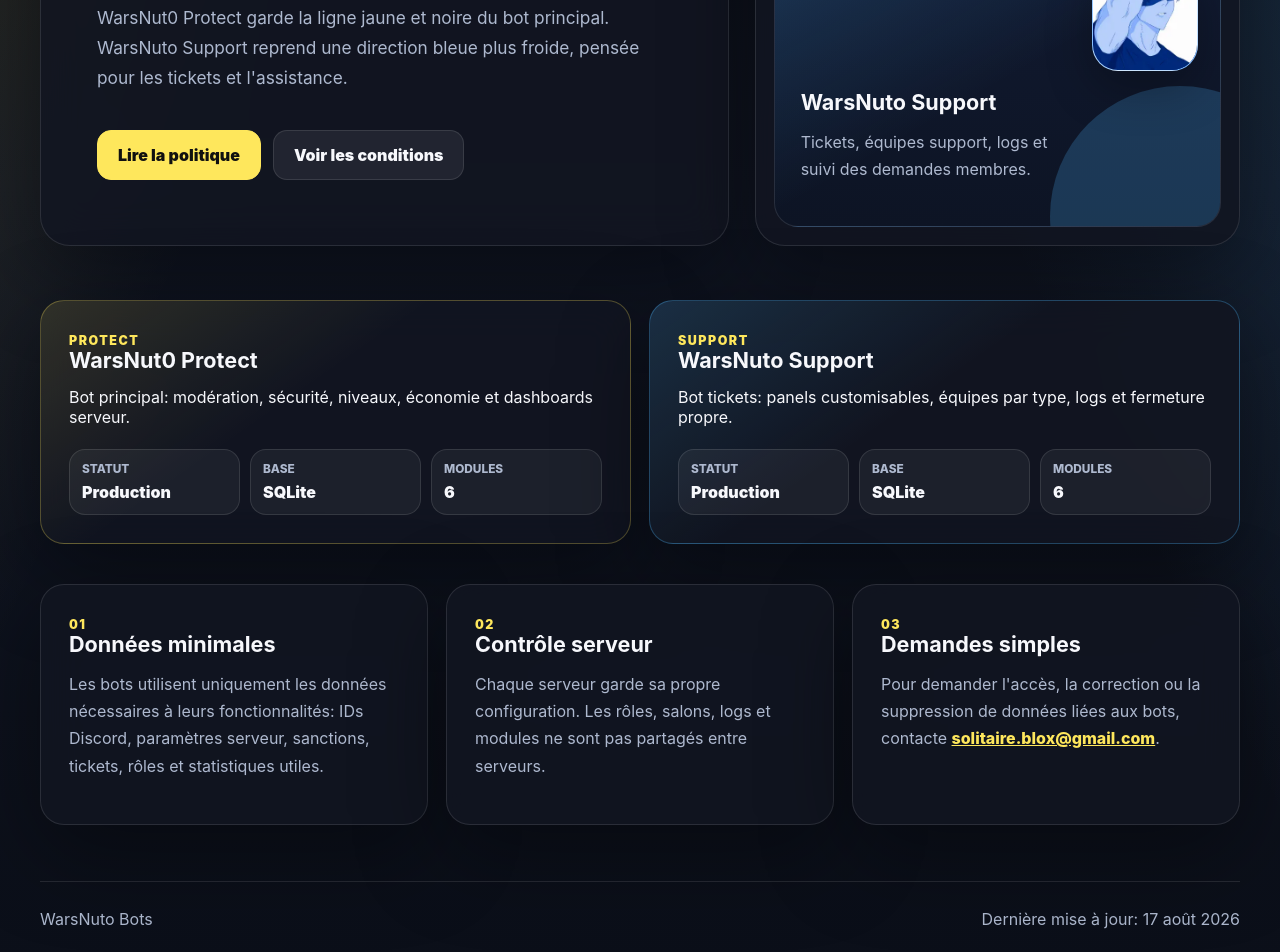
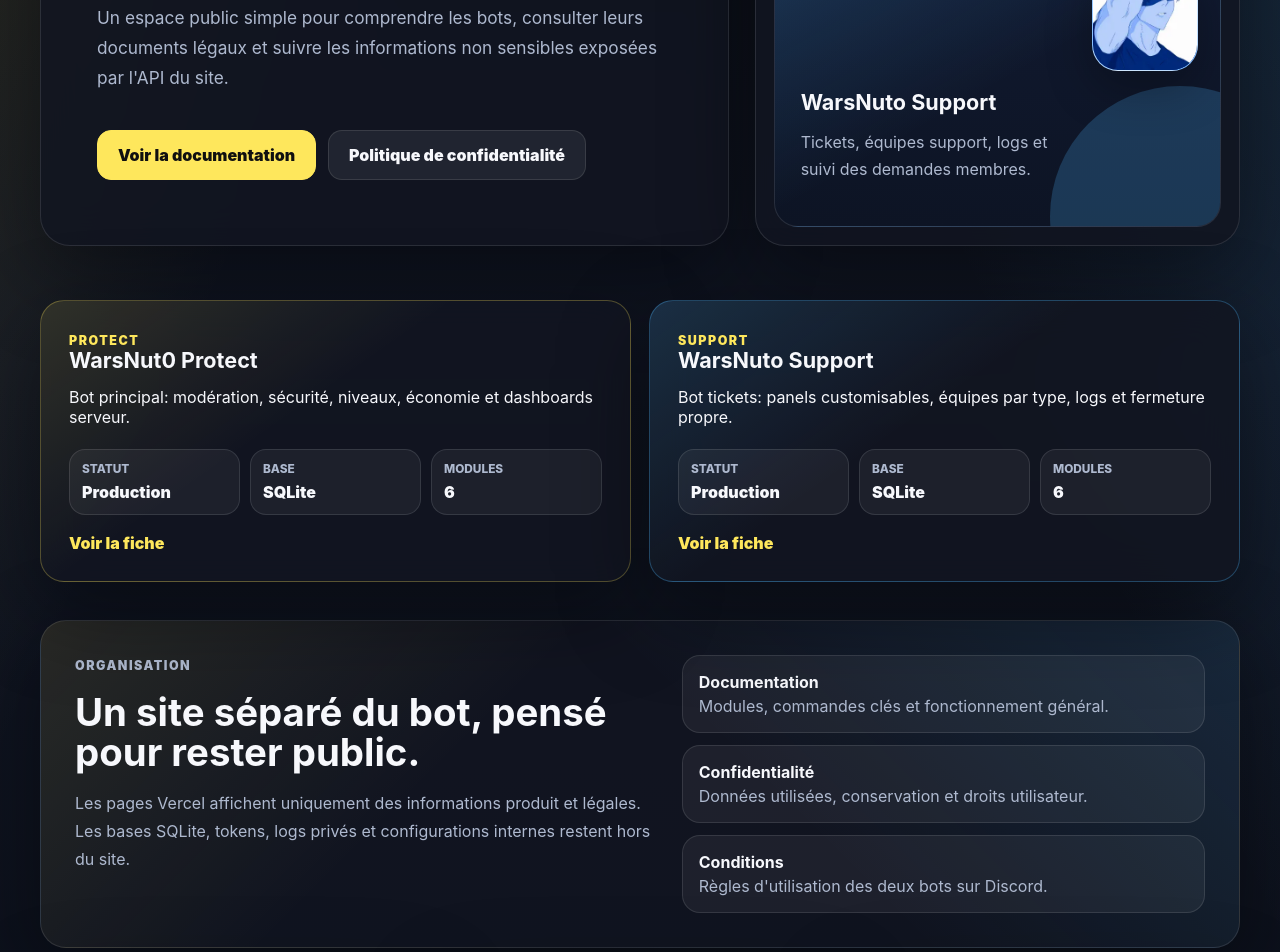
Before and after one commit to ripolitaire/warsnuto-legal, a plain HTML site: page index.html in a window 1280 px wide. Shown: the part 536-1488 px from the top of the page. Drawn offline with Linux system fonts and the light colour scheme.

Commit message:
Polish Vercel site navigation and dynamics

```diff
--- a/app.js
+++ b/app.js
@@ -22,6 +22,7 @@ function renderHomeStats(data) {
             <div><dt>Base</dt><dd>${bot.storage}</dd></div>
             <div><dt>Modules</dt><dd>${bot.modules.length}</dd></div>
           </dl>
+          <a class="inline-link" href="/docs">Voir la fiche</a>
         </article>
       `
     )
@@ -54,10 +55,24 @@ function renderDocs(data) {
     .join("");
 }
 
+function renderUpdatedDate(data) {
+  const target = document.querySelector("[data-site-updated]");
+  if (!target || !data.updatedAt) return;
+
+  const date = new Intl.DateTimeFormat("fr-FR", {
+    day: "numeric",
+    month: "long",
+    year: "numeric",
+  }).format(new Date(`${data.updatedAt}T00:00:00`));
+
+  target.textContent = `Dernière mise à jour: ${date}`;
+}
+
 loadBotData()
   .then((data) => {
     renderHomeStats(data);
     renderDocs(data);
+    renderUpdatedDate(data);
   })
   .catch(() => {
     document.querySelectorAll("[data-bot-stats], [data-docs-grid]").forEach((node) => {
--- a/index.html
+++ b/index.html
@@ -3,7 +3,7 @@
   <head>
     <meta charset="utf-8" />
     <meta name="viewport" content="width=device-width, initial-scale=1" />
-    <title>WarsNuto Bots - Informations légales</title>
+    <title>WarsNuto Bots - Centre officiel</title>
     <meta
       name="description"
       content="Politique de confidentialité et conditions d'utilisation des bots Discord WarsNut0 Protect et WarsNuto Support."
@@ -12,7 +12,7 @@
   </head>
   <body class="home-page">
     <header class="site-header">
-      <a class="brand" href="./index.html" aria-label="Accueil WarsNuto Bots">
+      <a class="brand" href="/" aria-label="Accueil WarsNuto Bots">
         <span class="brand-mark">
           <img src="./assets/protect-logo.png" alt="" onerror="this.remove()" />
           <span>WN</span>
@@ -23,9 +23,9 @@
         </span>
       </a>
       <nav class="nav">
-        <a href="./docs.html">Docs</a>
-        <a href="./privacy.html">Confidentialité</a>
-        <a href="./terms.html">Conditions</a>
+        <a href="/docs">Documentation</a>
+        <a href="/privacy">Confidentialité</a>
+        <a href="/terms">Conditions</a>
         <a href="mailto:solitaire.blox@gmail.com">Contact</a>
       </nav>
     </header>
@@ -33,15 +33,15 @@
     <main>
       <section class="hero brand-hero">
         <div class="hero-copy">
-          <p class="eyebrow">WarsNuto Ecosystem</p>
-          <h1>Deux bots Discord, une identité claire.</h1>
+          <p class="eyebrow">Centre officiel WarsNuto</p>
+          <h1>Protect pour gérer. Support pour répondre.</h1>
           <p>
-            WarsNut0 Protect garde la ligne jaune et noire du bot principal. WarsNuto Support reprend
-            une direction bleue plus froide, pensée pour les tickets et l'assistance.
+            Un espace public simple pour comprendre les bots, consulter leurs documents légaux et suivre
+            les informations non sensibles exposées par l'API du site.
           </p>
           <div class="hero-actions">
-            <a class="button primary" href="./privacy.html">Lire la politique</a>
-            <a class="button secondary" href="./terms.html">Voir les conditions</a>
+            <a class="button primary" href="/docs">Voir la documentation</a>
+            <a class="button secondary" href="/privacy">Politique de confidentialité</a>
           </div>
         </div>
         <div class="hero-panel identity-panel" aria-label="Aperçu des deux bots">
@@ -78,6 +78,22 @@
         </article>
       </section>
 
+      <section class="product-flow">
+        <div>
+          <p class="eyebrow">Organisation</p>
+          <h2>Un site séparé du bot, pensé pour rester public.</h2>
+          <p>
+            Les pages Vercel affichent uniquement des informations produit et légales. Les bases SQLite,
+            tokens, logs privés et configurations internes restent hors du site.
+          </p>
+        </div>
+        <ol>
+          <li><strong>Documentation</strong><span>Modules, commandes clés et fonctionnement général.</span></li>
+          <li><strong>Confidentialité</strong><span>Données utilisées, conservation et droits utilisateur.</span></li>
+          <li><strong>Conditions</strong><span>Règles d'utilisation des deux bots sur Discord.</span></li>
+        </ol>
+      </section>
+
       <section class="section-grid">
         <article>
           <span class="section-number">01</span>
@@ -108,7 +124,7 @@
 
     <footer class="site-footer">
       <span>WarsNuto Bots</span>
-      <span>Dernière mise à jour: 17 août 2026</span>
+      <span data-site-updated>Dernière mise à jour: 17 août 2026</span>
     </footer>
     <script src="./app.js" defer></script>
   </body>
--- a/styles.css
+++ b/styles.css
@@ -410,6 +410,53 @@ h2 {
   padding: 20px 0 56px;
 }
 
+.product-flow {
+  display: grid;
+  grid-template-columns: minmax(0, 0.95fr) minmax(320px, 0.85fr);
+  gap: 22px;
+  margin: 18px 0 0;
+  padding: 34px;
+  border: 1px solid var(--line);
+  border-radius: 26px;
+  background:
+    linear-gradient(135deg, rgba(254, 231, 92, 0.1), transparent 36%),
+    linear-gradient(225deg, rgba(77, 184, 255, 0.12), transparent 42%),
+    var(--panel);
+  box-shadow: var(--shadow);
+}
+
+.product-flow h2 {
+  max-width: 620px;
+  font-size: clamp(1.8rem, 3vw, 3rem);
+}
+
+.product-flow p {
+  max-width: 720px;
+  color: var(--muted);
+  line-height: 1.75;
+}
+
+.product-flow ol {
+  display: grid;
+  gap: 12px;
+  margin: 0;
+  padding: 0;
+  list-style: none;
+}
+
+.product-flow li {
+  display: grid;
+  gap: 4px;
+  padding: 16px;
+  border: 1px solid var(--line);
+  border-radius: 18px;
+  background: rgba(255, 255, 255, 0.055);
+}
+
+.product-flow li span {
+  color: var(--muted);
+}
+
 .live-strip,
 .docs-grid {
   display: grid;
@@ -455,6 +502,14 @@ h2 {
   grid-template-columns: repeat(3, minmax(0, 1fr));
   gap: 10px;
   margin: 22px 0 0;
+}
+
+.inline-link {
+  display: inline-flex;
+  margin-top: 18px;
+  color: var(--protect);
+  font-weight: 950;
+  text-decoration: none;
 }
 
 .live-card dl div {
@@ -712,6 +767,7 @@ h2 {
 
   .hero,
   .section-grid,
+  .product-flow,
   .live-strip,
   .docs-grid,
   .docs-panel,
```
Also changed, not shown: docs.html (+8 -8 lines), privacy.html (+6 -6 lines), terms.html (+7 -7 lines).
